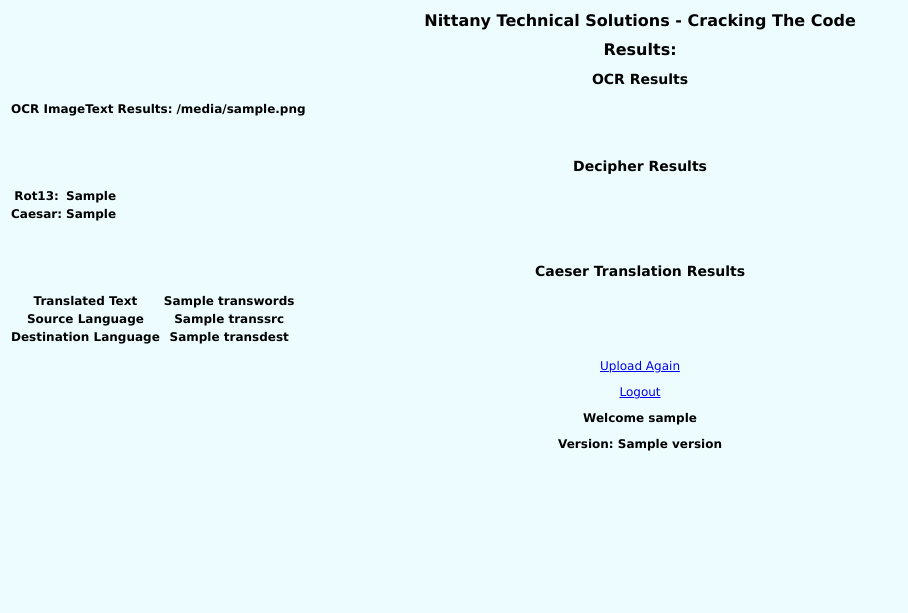
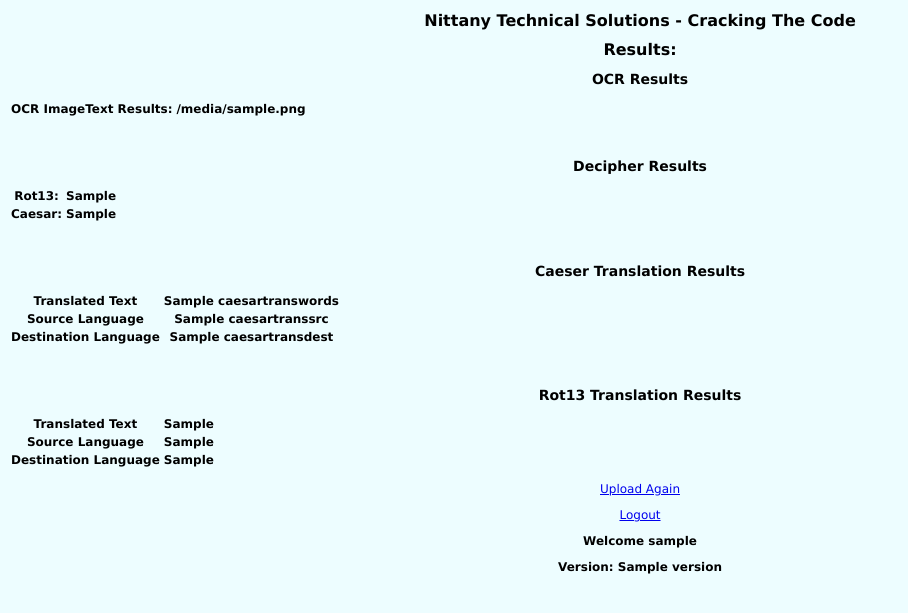
Before and after one commit to IST440WFALL19/decoderflask, a Flask app: template templates/results.html in a window 1280 px wide. Shown: the top 613 px of the page, without its empty margins (0-908 px from the left). Run offline with Flask 2, Linux system fonts and the light colour scheme; the template is opened without the code that fills it: most values are stand-ins (such as "Sample title", 1, 10 or a date in 2020); lists and menus that the app fills with data are empty.

Commit message:
updating translation output for each cipher

```diff
--- a/app.py
+++ b/app.py
@@ -120,14 +120,15 @@ def upload_page():
                 # Translate image to text with OCR function
                 imagetext = ocr(os.path.join(app.config['UPLOAD_FOLDER'], filename))
 
-                # Translate the image text to english
-                transtext = translate(imagetext)
-                # Get output of text (best guess)
-                transorigin = transtext.text
-                # Get original language of text
-                transsrc = transtext.src
-                # Get language translaged to (En)
-                transdest = transtext.dest
+                # # Translate the image text to english
+                # transtext = translate(imagetext)
+                # # Get output of text (best guess)
+                # transorigin = transtext.text
+                # # Get original language of text
+                # transsrc = transtext.src
+                # # Get language translaged to (En)
+                # transdest = transtext.dest
+
                 print("transtext: {}".format(transtext))
                 # TODO Before sending the text to the deciphering functions, we should pull out all of the numbers so it's just A-Z, a-z, special chars left.
                 cleantext = " ".join(re.findall(r"[a-zA-Z0-9]+", transtext.text))
@@ -140,16 +141,24 @@ def upload_page():
                 print("Found caesar matchs: {0}".format(caesaroutput))
 
                 # Translate the caeser text to english
-                transtext = translate(caesaroutput)
+                caesartranstext = translate(caesaroutput)
                 # Get output of text (best guess)
-                transorigin = transtext.text
+                caesartransorigin = caesartranstext.text
                 # Get original language of text
-                transsrc = transtext.src
+                caesartranssrc = caesartranstext.src
                 # Get language translaged to (En)
-                transdest = transtext.dest
+                caesartransdest = caesartranstext.dest
+
+                rot13transtext = translate(rot13output)
+                # Get output of text (best guess)
+                rot13transorigin = rot13transtext.text
+                # Get original language of text
+                rot13transsrc = rot13transtext.src
+                # Get language translaged to (En)
+                rot13transdest = rot13transtext.dest
 
                 #returntext = "origin: {0}   </ br > src: {1}  </ br >  dest: {2}     ".format(transorigin, transsrc,transdest)
-                return render_template('results.html', transsrc=transsrc, transdest=transdest, transwords=transorigin, title='Cracking The Code', imagetext=imagetext, version=VERSION, login=False,  username=str(escape(session['username'])), rot13_output=rot13output, caesar_output=caesaroutput)
+                return render_template('results.html', caesartranssrc=caesartranssrc, caesartransdest=caesartransdest, caesartranswords=caesartransorigin, rot13transsrc=rot13transsrc, rot13transdest=rot13transdest, rot13transwords=rot13transorigin, title='Cracking The Code', imagetext=imagetext, version=VERSION, login=False,  username=str(escape(session['username'])), rot13_output=rot13output, caesar_output=caesaroutput)
             else:
                 return render_template('upload.html', error="Image Format Not Supported.", title='Cracking The Code', version=VERSION, login=False,  username=str(escape(session['username'])))
                 # return redirect(url_for('uploaded_file', filename=filename))
--- a/templates/results.html
+++ b/templates/results.html
@@ -30,23 +30,41 @@
 {% endif %}
 <br/>
 <br/>
-{% if transwords %}
+{% if caesartranswords %}
 <h2>Caeser Translation Results</h2>
 <table>
  <tr>
      <th>Translated Text</th>
-     <th>{{ transwords }}</th>
+     <th>{{ caesartranswords }}</th>
  </tr>
  <tr>
      <th>Source Language</th>
-     <th>{{ transsrc }}</th>
+     <th>{{ caesartranssrc }}</th>
  </tr>
  <tr>
      <th>Destination Language</th>
-     <th>{{ transdest }}</th>
+     <th>{{ caesartransdest }}</th>
  </tr>
 </table>
 {% endif %}
-
+<br />
+<br />
+{% if rot13transwords %}
+<h2>Rot13 Translation Results</h2>
+<table>
+ <tr>
+     <th>Translated Text</th>
+     <th>{{ rot13transwords }}</th>
+ </tr>
+ <tr>
+     <th>Source Language</th>
+     <th>{{ rot13transsrc }}</th>
+ </tr>
+ <tr>
+     <th>Destination Language</th>
+     <th>{{ rot13transdest }}</th>
+ </tr>
+</table>
+{% endif %}
 <p><a href ="/upload">Upload Again</a></p>
 {% endblock %}
```
